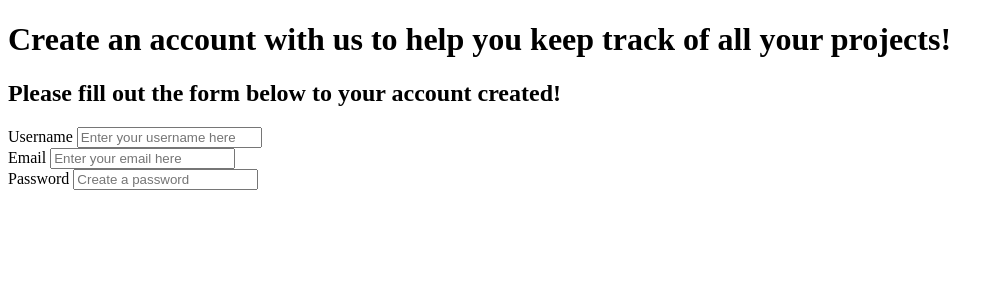
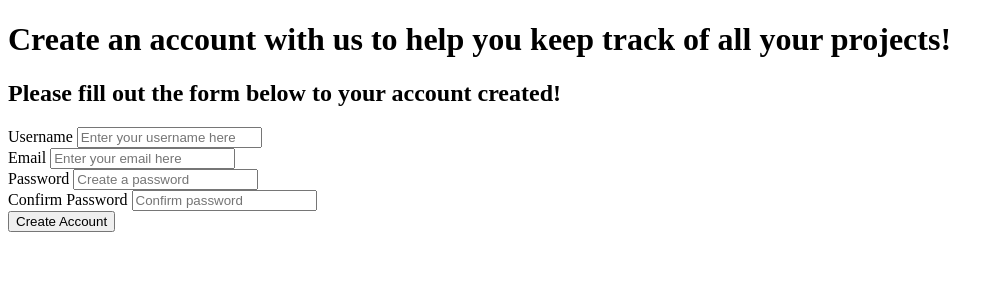
Before and after one commit to adrianhuebner/projecthub, a React (Create React App) app: page / in a window 1280 px wide. Shown: the top 300 px of the page, without its empty margins (0-1004 px from the left). Built offline with nearby package versions, Linux system fonts and the light colour scheme.

Commit message:
added submit button to form

```diff
--- a/src/components/auth/SignUpForm.js
+++ b/src/components/auth/SignUpForm.js
@@ -32,6 +32,15 @@ function SignUpForm() {
             placeholder="Create a password"
           />
         </div>
+        <div className="form-input">
+          <label htmlFor="password"> Confirm Password </label>
+            <input
+              type="password"
+              name="re-enter password"
+              placeholder="Confirm password"
+            />
+        </div>
+        <button className="form-submit">Create Account</button>
       </form>
     </div>
   )
```
